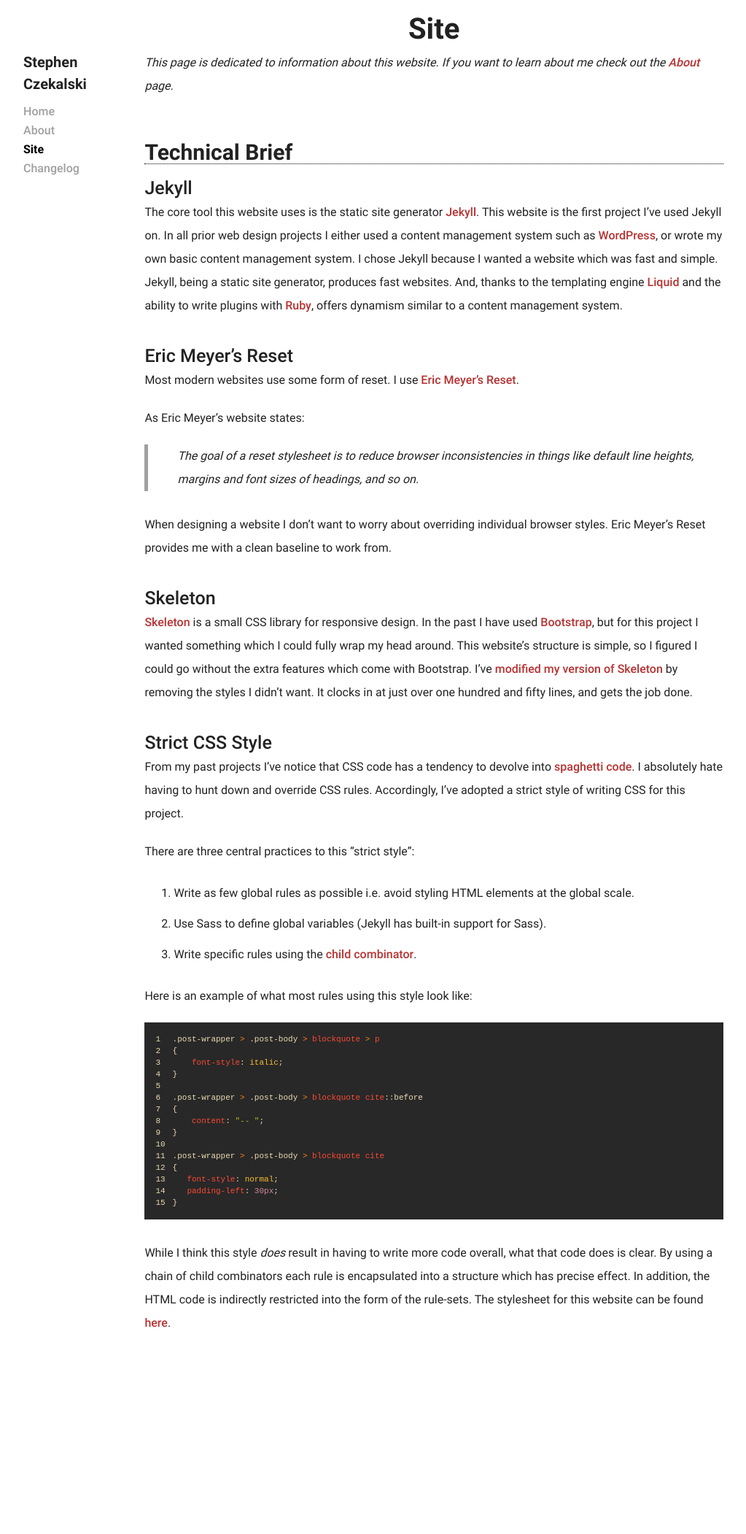
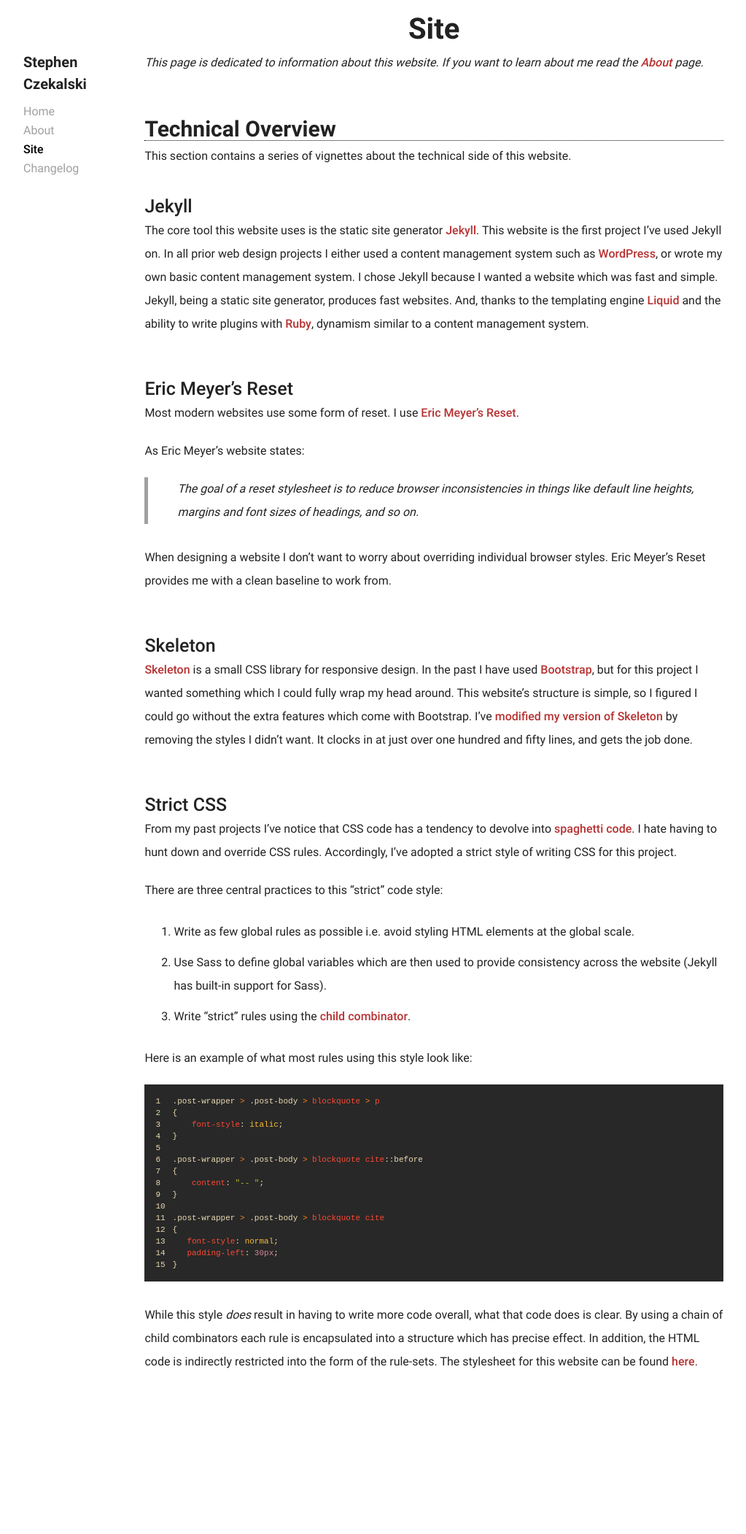
Before and after one commit to stephencz/old-stephencz-com, a Jekyll site: the page built from site.md, in a window 1280 px wide. Shown: the whole page at 73% size, without its empty margins (128-1151 px from the left). Built offline with Jekyll 4.4.1, drawn with Linux system fonts in a browser that asks for light colours; nearby versions of some CDN libraries; before the commit the page ends 2049 px from its top, so only the background shows below that.

Commit message:
I am happy with this design, now I have to add content.

````diff
--- a/_includes/categories.html
+++ b/_includes/categories.html
@@ -46,7 +46,7 @@
 
   {% assign sorted_posts = category[1] | reversed %}
   {% for post in sorted_posts %}
-    {% if post.categories[0] contains category[0] %}
+    {% if post.categories[0] contains category[0] and post.listed %}
       {% assign found = true %}
 
       {% if counter == 0 %}
@@ -66,7 +66,7 @@
 
   {% if found %}
     {% for post in sorted_posts %}
-      {% if post.categories[0] contains category[0] %}
+      {% if post.categories[0] contains category[0] and post.listed %}
           <li><a href="{{post.url}}">{{post.title}}</a></li>
       {% endif %}
     {% endfor %}
--- a/_layouts/category.html
+++ b/_layouts/category.html
@@ -6,7 +6,7 @@
     <ul>
     {% for post in site.posts %}
         {% for cat in post.categories %}
-            {% if page.category contains cat %}
+            {% if page.category contains cat and post.listed %}
                 <li><a href="{{post.url}}">{{post.title}}</a> <span> - {{post.date | date: "%B %-d, %Y"}}</span></li>
             {% endif %}
         {% endfor %}
--- a/_sass/sidebar.scss
+++ b/_sass/sidebar.scss
@@ -46,6 +46,7 @@
 {
     color: $meta-color;
     text-decoration: none;
+    font-weight: 400;
 }
 
 .sidebar-wrapper > ul.sidebar-navigation li a:hover
@@ -56,5 +57,5 @@
 .sidebar-wrapper > ul.sidebar-navigation li a#current
 {
     color: #000;
-    font-weight: 700;
+    font-weight: 500;
 }
--- a/site.md
+++ b/site.md
@@ -4,23 +4,25 @@
 description: Information about this website.
 ---
 *This page is dedicated to information about this website. If you want to learn about me*
-*check out the [About](/about) page.*
+*read the [About](/about) page.*
 
-## Technical Brief
+## Technical Overview
 {:.margin-top-l}
 
+This section contains a series of vignettes about the technical side of this website.
+
 ### Jekyll
-{:.margin-top-s}
+{:.margin-top-m}
 The core tool this website uses is the static site generator [Jekyll](https://jekyllrb.com/).
 This website is the first project I've used Jekyll on.
 In all prior web design projects I either used a content management system such as [WordPress](https://wordpress.com/), or wrote my own basic content management system.
 I chose Jekyll because I wanted a website which was fast and simple.
 Jekyll, being a static site generator, produces fast websites.
-And, thanks to the templating engine [Liquid](https://shopify.github.io/liquid/) and the ability to write plugins with [Ruby](https://www.ruby-lang.org/en/), offers dynamism similar to a content management system.
+And, thanks to the templating engine [Liquid](https://shopify.github.io/liquid/) and the ability to write plugins with [Ruby](https://www.ruby-lang.org/en/), dynamism similar to a content management system.
 
 
 ### Eric Meyer's Reset
-{:.margin-top-m}
+{:.margin-top-l}
 
 Most modern websites use some form of reset. I use [Eric Meyer's Reset](https://meyerweb.com/eric/tools/css/reset/).
 
@@ -33,7 +35,7 @@
 
 
 ### Skeleton
-{:.margin-top-m}
+{:.margin-top-l}
 
 
 [Skeleton](http://getskeleton.com/) is a small CSS library for responsive design.
@@ -43,18 +45,18 @@
 It clocks in at just over one hundred and fifty lines, and gets the job done.
 
 
-### Strict CSS Style
-{:.margin-top-m}
+### Strict CSS
+{:.margin-top-l}
 
 From my past projects I've notice that CSS code has a tendency to devolve into [spaghetti code](https://en.wikipedia.org/wiki/Spaghetti_code).
-I absolutely hate having to hunt down and override CSS rules.
+I hate having to hunt down and override CSS rules.
 Accordingly, I've adopted a strict style of writing CSS for this project.
 
-There are three central practices to this "strict style":
+There are three central practices to this "strict" code style:
 
 1. Write as few global rules as possible i.e. avoid styling HTML elements at the global scale.
-2. Use Sass to define global variables (Jekyll has built-in support for Sass).
-3. Write specific rules using the [child combinator](https://developer.mozilla.org/en-US/docs/Web/CSS/Child_combinator).
+2. Use Sass to define global variables which are then used to provide consistency across the website (Jekyll has built-in support for Sass).
+3. Write "strict" rules using the [child combinator](https://developer.mozilla.org/en-US/docs/Web/CSS/Child_combinator).
 
 Here is an example of what most rules using this style look like:
 
@@ -76,7 +78,7 @@
 }
 ```
 
-While I think this style *does* result in having to write more code overall, what that code does is clear.
+While this style *does* result in having to write more code overall, what that code does is clear.
 By using a chain of child combinators each rule is encapsulated into a structure which has precise effect.
 In addition, the HTML code is indirectly restricted into the form of the rule-sets.
 The stylesheet for this website can be found [here](/assets/css/base.css).
````
Also changed, not shown: _drafts/0000-00-0-post.md (added, +11 -0 lines), _layouts/post.html (+24 -0 lines), _posts/2019-03-21-recommended-literature.md (deleted, +0 -11 lines), _posts/2019-03-27-reading-list.md (added, +21 -0 lines), about.md (+1 -2 lines), changelog.md.
